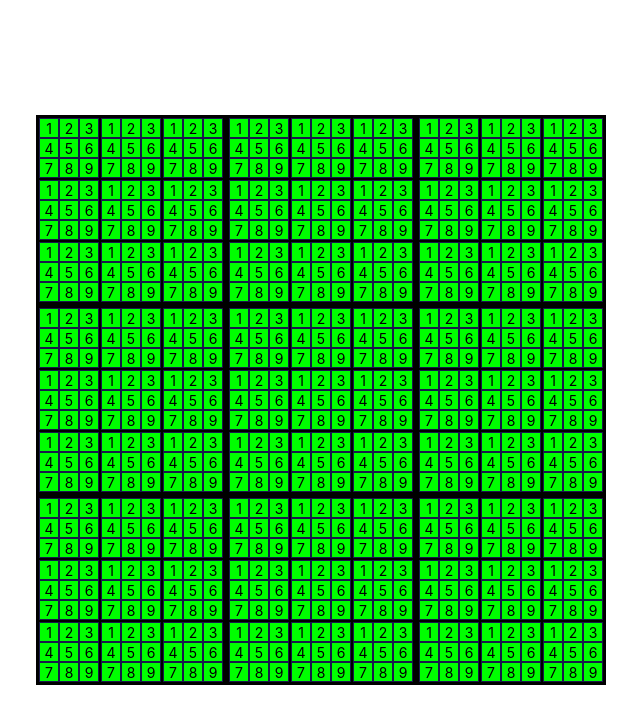
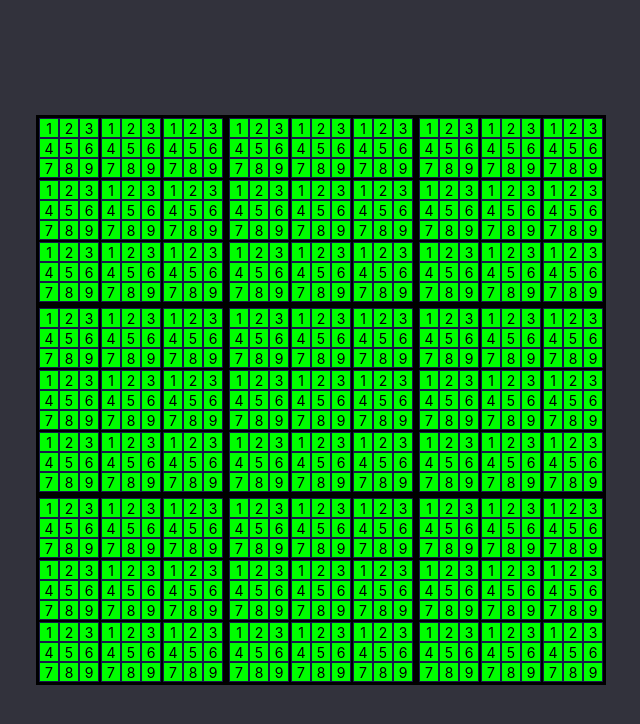
Before and after one commit to peoplestealusernames/sudoku-wave-collapse, a React (Create React App) app: page / in a window 1280 px wide. Shown: the top 724 px of the page, without its empty margins (319-959 px from the left). Built offline with nearby package versions, Linux system fonts and the light colour scheme.

Commit message:
Grey background color

```diff
--- a/src/App.css
+++ b/src/App.css
@@ -6,6 +6,7 @@
   justify-content: center;
   align-content: center;
   align-items: center;
+  background-color: rgb(50, 50, 60);
 }
 
 .Cell {
```
